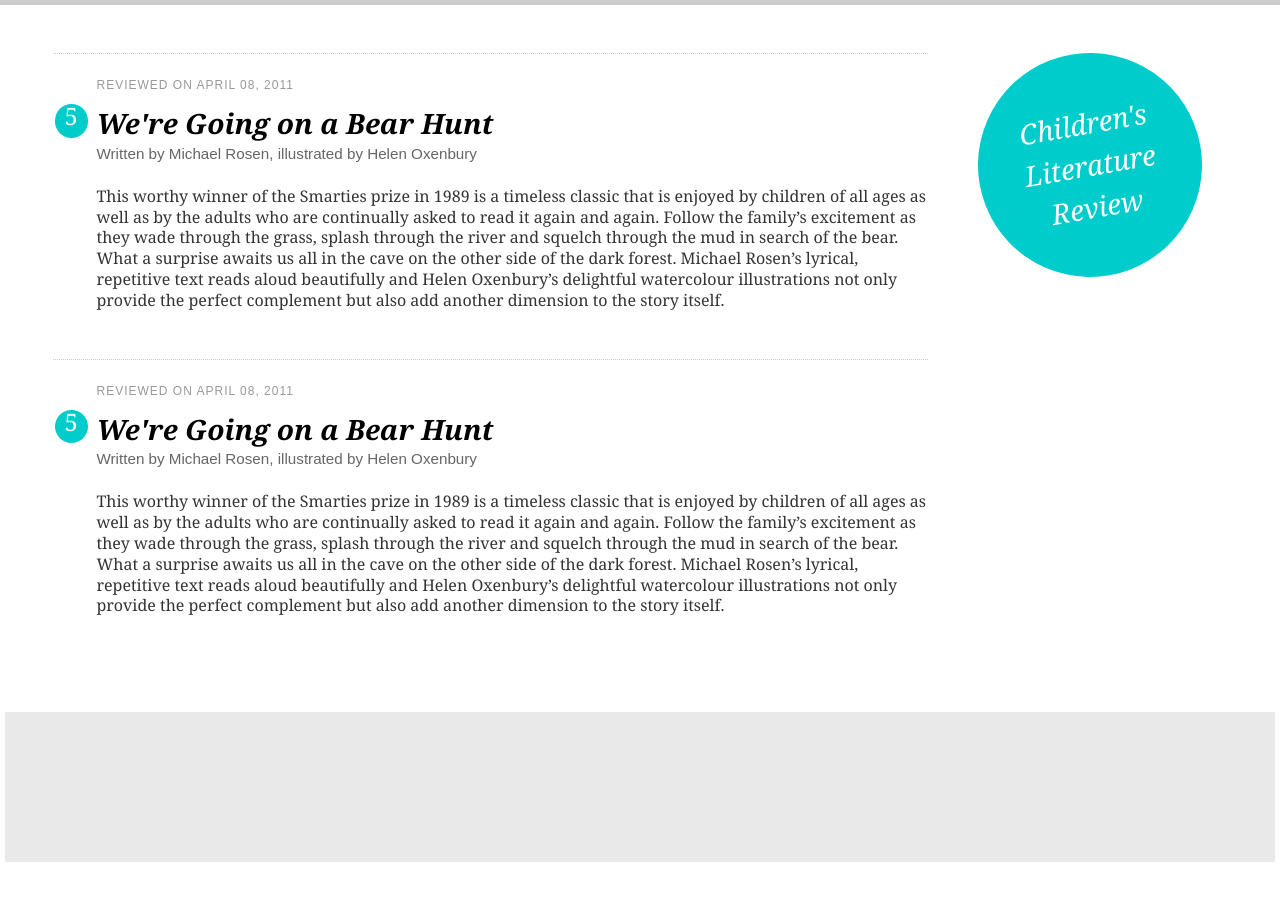
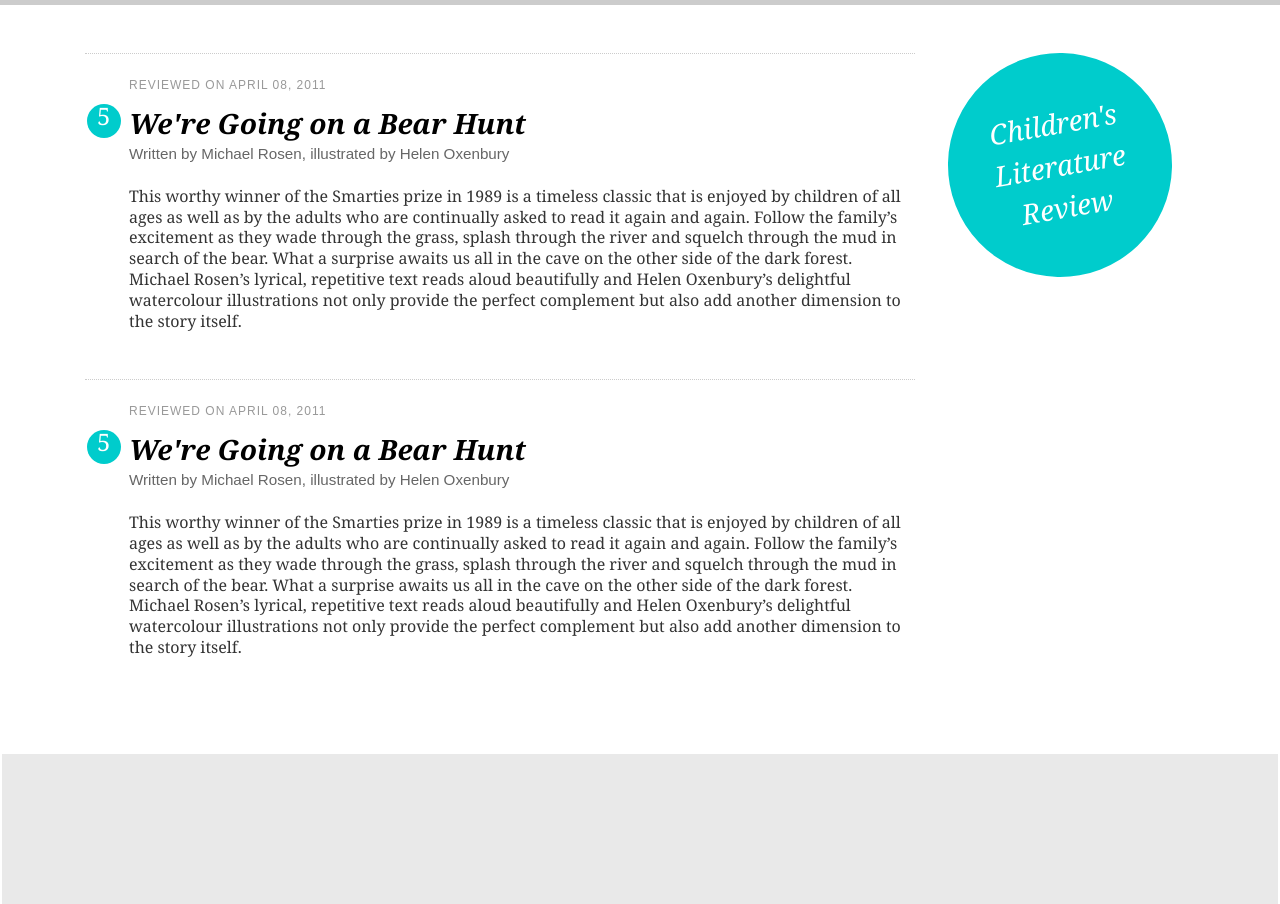
Before and after one commit to tylertate/childlitreview, a Jekyll site: the page built from index.html, in a window 1280 px wide. Built offline with Jekyll 4.4.1, drawn with Linux system fonts in a browser that asks for light colours.

Commit message:
Switching around the layout

```diff
--- a/resources/css/_grid.css
+++ b/resources/css/_grid.css
@@ -1,4 +1,4 @@
 body {
-  padding: 0 1.3888888888888888%;
+  padding: 0 0.5952380952380952%;
   margin: 0;
 }
--- a/resources/css/_grid.less
+++ b/resources/css/_grid.less
@@ -1,5 +1,5 @@
-@column-width: 50;
-@gutter-width: 25;
+@column-width: 60;
+@gutter-width: 10;
 @columns: 16;
 
 
--- a/resources/css/main.css
+++ b/resources/css/main.css
@@ -1,5 +1,5 @@
 body {
-  padding: 0 1.3888888888888888%;
+  padding: 0 0.5952380952380952%;
   margin: 0;
 }
 * {
@@ -31,17 +31,17 @@ body {
 }
 #mainbody {
   overflow: hidden;
-  width: 102.08333333333333%;
-  margin: 0 -1.0416666666666665%;
-  width: 1200px;
+  width: 100.89285714285714%;
+  margin: 0 -0.4464285714285714%;
+  width: 1120px;
   margin: 0 auto;
   padding: 3em 0;
 }
 #mainbody #sidebar {
   overflow: hidden;
   float: left;
-  width: 22.916666666666664%;
-  margin: 0 1.0416666666666665%;
+  width: 24.107142857142858%;
+  margin: 0 0.4464285714285714%;
   _display: inline;
 }
 #mainbody #sidebar h1 {
@@ -60,14 +60,14 @@ body {
 #mainbody #content {
   overflow: hidden;
   float: left;
-  width: 72.91666666666666%;
-  margin: 0 1.0416666666666665%;
+  width: 74.10714285714286%;
+  margin: 0 0.4464285714285714%;
   _display: inline;
 }
 footer {
   overflow: hidden;
-  width: 102.08333333333333%;
-  margin: 0 -1.0416666666666665%;
+  width: 100.89285714285714%;
+  margin: 0 -0.4464285714285714%;
   height: 150px;
   background-color: #e9e9e9;
 }
--- a/resources/css/main.less
+++ b/resources/css/main.less
@@ -33,7 +33,7 @@ body {
 
 #mainbody {
 	.row;
-	width: 1200px;
+	width: 1120px;
 	margin: 0 auto;
 	padding: 3em 0;
 
```
